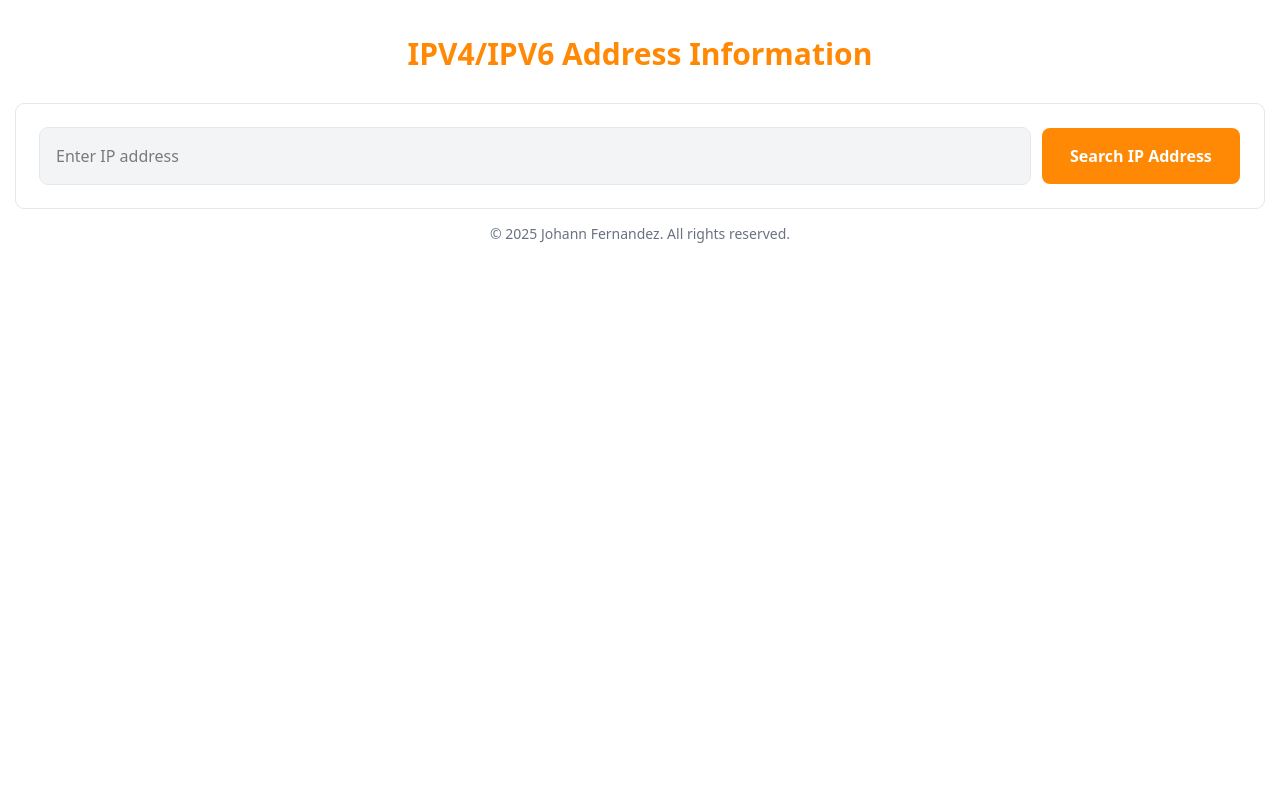
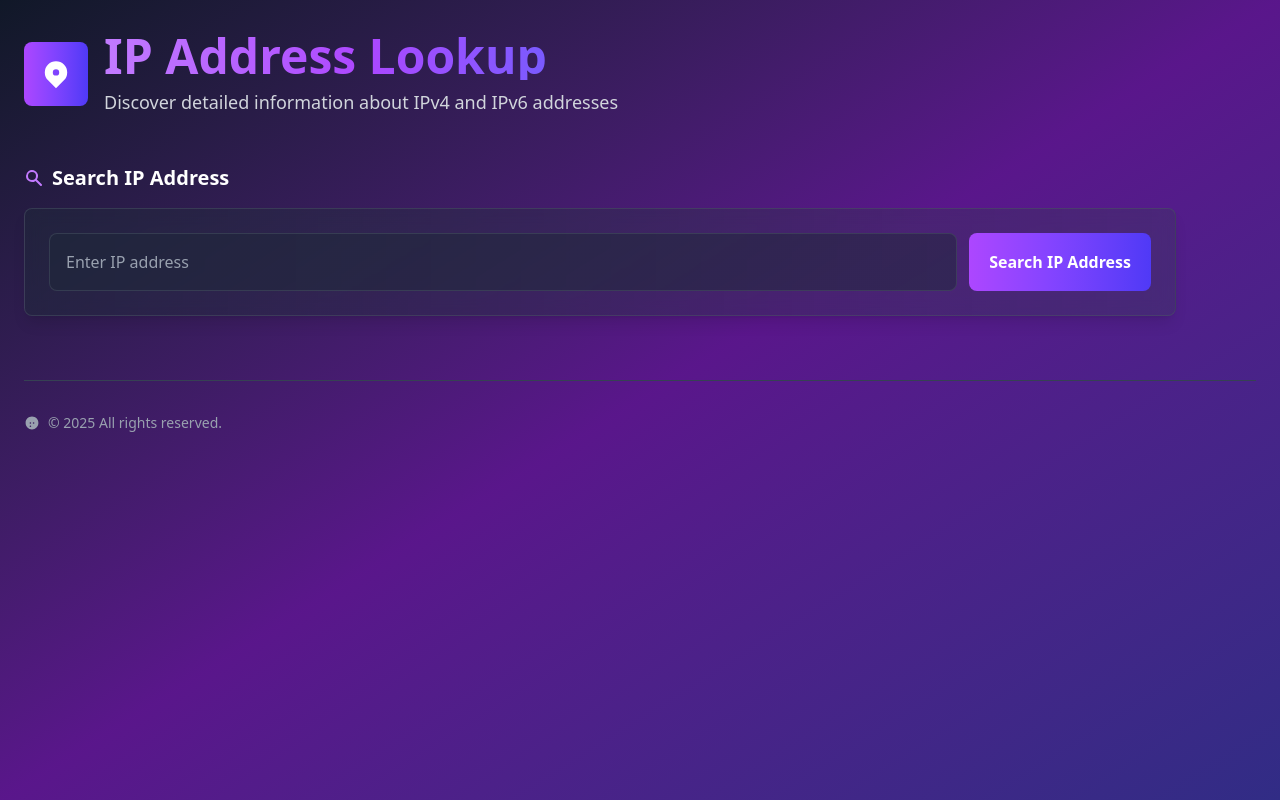
Before and after one commit to jsmadrid23/DEVASC, a React (Vite) app: page / in a window 1280 px wide. Built offline with nearby package versions, Linux system fonts and the light colour scheme.

Commit message:
updated frontend
pushed to main by accident but will clone to branch later

```diff
--- a/src/App.jsx
+++ b/src/App.jsx
@@ -22,31 +22,75 @@ function App() {
   };
 
   return (
-    <div className="container mx-auto p-4 mt-5">
-      <div className="text-center mb-8">
-        <h1 className="text-3xl font-bold text-orange-400">
-          IPV4/IPV6 Address Information
+    <div className="min-h-screen bg-gradient-to-br from-gray-900 via-purple-900 to-indigo-900 text-white">
+      <div className="container mx-auto px-6 py-8">
+        <header className="mb-12">
+          <div className="flex items-center mb-6">
+            <div className="w-16 h-16 bg-gradient-to-r from-purple-500 to-indigo-600 rounded-lg flex items-center justify-center mr-4">
+              <svg className="w-8 h-8 text-white" fill="currentColor" viewBox="0 0 20 20">
+                <path fillRule="evenodd" d="M5.05 4.05a7 7 0 119.9 9.9L10 18.9l-4.95-4.95a7 7 0 010-9.9zM10 11a2 2 0 100-4 2 2 0 000 4z" clipRule="evenodd" />
+              </svg>
+            </div>
+            <div>
+              <h1 className="text-4xl md:text-5xl font-bold bg-gradient-to-r from-purple-400 via-purple-500 to-indigo-500 bg-clip-text text-transparent">
+                IP Address Lookup
               </h1>
+              <p className="text-gray-300 text-lg mt-2">
+                Discover detailed information about IPv4 and IPv6 addresses
+              </p>
+            </div>
+          </div>
+        </header>
+
+        <div className="max-w-6xl">
+          <div className="mb-8">
+            <div className="flex items-center mb-4">
+              <svg className="w-5 h-5 text-purple-400 mr-2" fill="currentColor" viewBox="0 0 20 20">
+                <path fillRule="evenodd" d="M8 4a4 4 0 100 8 4 4 0 000-8zM2 8a6 6 0 1110.89 3.476l4.817 4.817a1 1 0 01-1.414 1.414l-4.816-4.816A6 6 0 012 8z" clipRule="evenodd" />
+              </svg>
+              <h2 className="text-xl font-semibold text-white">Search IP Address</h2>
+            </div>
+            <Search onSearch={handleSearch} />
           </div>
 
-      <Search onSearch={handleSearch} />
-
           {ipInfo && (
+            <div className="mb-8 animate-fadeIn">
+              <div className="flex items-center mb-4">
+                <svg className="w-5 h-5 text-green-400 mr-2" fill="currentColor" viewBox="0 0 20 20">
+                  <path fillRule="evenodd" d="M10 18a8 8 0 100-16 8 8 0 000 16zm3.707-9.293a1 1 0 00-1.414-1.414L9 10.586 7.707 9.293a1 1 0 00-1.414 1.414l2 2a1 1 0 001.414 0l4-4z" clipRule="evenodd" />
+                </svg>
+                <h2 className="text-xl font-semibold text-white">Results</h2>
+              </div>
               <Card title="IP Address Information" ipInfo={ipInfo} />
+            </div>
           )}
 
           {error && (
-        <div className="p-6 outline-1 outline-gray-200 rounded-lg hover:shadow-md transition-shadow duration-300 mb-4">
-          <h2 className="font-bold text-xl mb-2">IP Address information not found</h2>
-          <p className="text-gray-700 text-left italic">{error}</p>
+            <div className="mb-8 animate-fadeIn">
+              <div className="flex items-center mb-4">
+                <svg className="w-5 h-5 text-red-400 mr-2" fill="currentColor" viewBox="0 0 20 20">
+                  <path fillRule="evenodd" d="M10 18a8 8 0 100-16 8 8 0 000 16zM8.707 7.293a1 1 0 00-1.414 1.414L8.586 10l-1.293 1.293a1 1 0 101.414 1.414L10 11.414l1.293 1.293a1 1 0 001.414-1.414L11.414 10l1.293-1.293a1 1 0 00-1.414-1.414L10 8.586 8.707 7.293z" clipRule="evenodd" />
+                </svg>
+                <h2 className="text-xl font-semibold text-red-400">Error</h2>
+              </div>
+              <div className="p-6 bg-gradient-to-r from-red-900/50 to-red-800/30 border border-red-700/50 rounded-lg shadow-lg backdrop-blur-sm">
+                <p className="text-red-200">{error}</p>
+              </div>
             </div>
           )}
+        </div>
 
-      <p className="text-center text-gray-500 text-sm mt-4">
-        &copy; {new Date().getFullYear()} Johann Fernandez. All rights reserved.
-      </p>
+        <footer className="mt-16 pt-8 border-t border-gray-700">
+          <div className="flex items-center text-gray-400 text-sm">
+            <svg className="w-4 h-4 mr-2" fill="currentColor" viewBox="0 0 20 20">
+              <path fillRule="evenodd" d="M10 2C5.477 2 2 5.477 2 10s3.477 8 8 8 8-3.477 8-8-3.477-8-8-8zM8 11a1 1 0 100-2 1 1 0 000 2zm0 4a1 1 0 100-2 1 1 0 000 2zm4-4a1 1 0 100-2 1 1 0 000 2z" clipRule="evenodd" />
+            </svg>
+            <p>&copy; {new Date().getFullYear()} All rights reserved.</p>
           </div>
-  );
+        </footer>
+      </div>
+    </div>
+  )
 }
 
 export default App;
--- a/src/components/Card.jsx
+++ b/src/components/Card.jsx
@@ -2,10 +2,16 @@ import Map from "./Map";
 
 function Card({ title, ipInfo }) {
   return (
-    <div className="flex flex-col md:flex-row gap-4 ">
+    <div className="flex flex-col lg:flex-row gap-6">
 
-
-      <div className="md:w-1/2 w-full p-6 outline-1 outline-gray-200 rounded-lg hover:shadow-md transition-shadow duration-300 mb-4">
+      {/* Map Container */}
+      <div className="lg:w-1/2 w-full p-6 bg-gradient-to-r from-gray-800/50 to-gray-700/30 border border-gray-600/50 rounded-lg shadow-lg backdrop-blur-sm hover:shadow-xl hover:shadow-purple-500/10 transition-all duration-300">
+        <div className="flex items-center mb-4">
+          <svg className="w-5 h-5 text-purple-400 mr-2" fill="currentColor" viewBox="0 0 20 20">
+            <path fillRule="evenodd" d="M5.05 4.05a7 7 0 119.9 9.9L10 18.9l-4.95-4.95a7 7 0 010-9.9zM10 11a2 2 0 100-4 2 2 0 000 4z" clipRule="evenodd" />
+          </svg>
+          <h3 className="text-lg font-semibold text-white">Location Map</h3>
+        </div>
         <Map
           latitude={ipInfo.latitude}
           longitude={ipInfo.longitude}
@@ -14,19 +20,48 @@ function Card({ title, ipInfo }) {
         />
       </div>
 
-
-      <div className="md:w-1/2 w-full p-6 outline-1 outline-gray-200 rounded-lg hover:shadow-md transition-shadow duration-300 mb-4">
-        <div className="font-bold text-xl mb-4">{title}</div>
-        <ul className="space-y-2 text-gray-700 text-left">
-          <li><strong>IP:</strong> {ipInfo.ip}</li>
-          <li><strong>Version:</strong> {ipInfo.version}</li>
-          <li><strong>Country:</strong> {ipInfo.country} ({ipInfo.country_code})</li>
-          <li><strong>Region:</strong> {ipInfo.region}</li>
-          <li><strong>City:</strong> {ipInfo.city}</li>
-          <li><strong>ISP:</strong> {ipInfo.org}</li>
-          <li><strong>ASN:</strong> {ipInfo.asn}</li>
-          <li><strong>Coordinates:</strong> {ipInfo.latitude}, {ipInfo.longitude}</li>
-        </ul>
+      {/* Information Container */}
+      <div className="lg:w-1/2 w-full p-6 bg-gradient-to-r from-gray-800/50 to-gray-700/30 border border-gray-600/50 rounded-lg shadow-lg backdrop-blur-sm hover:shadow-xl hover:shadow-purple-500/10 transition-all duration-300">
+        <div className="flex items-center mb-6">
+          <svg className="w-5 h-5 text-indigo-400 mr-2" fill="currentColor" viewBox="0 0 20 20">
+            <path fillRule="evenodd" d="M18 10a8 8 0 11-16 0 8 8 0 0116 0zm-7-4a1 1 0 11-2 0 1 1 0 012 0zM9 9a1 1 0 000 2v3a1 1 0 001 1h1a1 1 0 100-2v-3a1 1 0 00-1-1H9z" clipRule="evenodd" />
+          </svg>
+          <h3 className="text-lg font-semibold text-white">{title}</h3>
+        </div>
+        <div className="grid gap-3">
+          <div className="flex justify-between items-center p-3 bg-gray-700/30 rounded-lg border border-gray-600/30">
+            <span className="text-gray-300 font-medium">IP Address:</span>
+            <span className="text-purple-300 font-mono">{ipInfo.ip}</span>
+          </div>
+          <div className="flex justify-between items-center p-3 bg-gray-700/30 rounded-lg border border-gray-600/30">
+            <span className="text-gray-300 font-medium">Version:</span>
+            <span className="text-indigo-300">IPv{ipInfo.version}</span>
+          </div>
+          <div className="flex justify-between items-center p-3 bg-gray-700/30 rounded-lg border border-gray-600/30">
+            <span className="text-gray-300 font-medium">Country:</span>
+            <span className="text-green-300">{ipInfo.country} ({ipInfo.country_code})</span>
+          </div>
+          <div className="flex justify-between items-center p-3 bg-gray-700/30 rounded-lg border border-gray-600/30">
+            <span className="text-gray-300 font-medium">Region:</span>
+            <span className="text-blue-300">{ipInfo.region}</span>
+          </div>
+          <div className="flex justify-between items-center p-3 bg-gray-700/30 rounded-lg border border-gray-600/30">
+            <span className="text-gray-300 font-medium">City:</span>
+            <span className="text-cyan-300">{ipInfo.city}</span>
+          </div>
+          <div className="flex justify-between items-center p-3 bg-gray-700/30 rounded-lg border border-gray-600/30">
+            <span className="text-gray-300 font-medium">ISP:</span>
+            <span className="text-yellow-300">{ipInfo.org}</span>
+          </div>
+          <div className="flex justify-between items-center p-3 bg-gray-700/30 rounded-lg border border-gray-600/30">
+            <span className="text-gray-300 font-medium">ASN:</span>
+            <span className="text-pink-300">{ipInfo.asn}</span>
+          </div>
+          <div className="flex justify-between items-center p-3 bg-gray-700/30 rounded-lg border border-gray-600/30">
+            <span className="text-gray-300 font-medium">Coordinates:</span>
+            <span className="text-orange-300 font-mono">{ipInfo.latitude}, {ipInfo.longitude}</span>
+          </div>
+        </div>
       </div>
 
     </div>
--- a/src/components/Search.jsx
+++ b/src/components/Search.jsx
@@ -13,18 +13,18 @@ function Search({ onSearch }) {
   return (
     <form
       onSubmit={handleSubmit}
-      className="flex p-6 outline-1 outline-gray-200 rounded-lg transition-shadow duration-300 mb-4"
+      className="flex p-6 bg-gradient-to-r from-gray-800/50 to-gray-700/30 border border-gray-600/50 rounded-lg shadow-lg backdrop-blur-sm transition-all duration-500 mb-4 hover:shadow-2xl hover:shadow-purple-500/20 hover:border-gray-500/80 hover:from-gray-700/60 hover:to-gray-600/40 hover:scale-[1.02]"
     >
       <input
         type="text"
         placeholder="Enter IP address"
         value={input}
         onChange={(e) => setInput(e.target.value)}
-        className="p-4 bg-gray-100 outline-1 outline-gray-200 rounded-lg basis-5/6 me-3"
+        className="p-4 bg-gray-800/50 border border-gray-600/50 text-white placeholder-gray-400 rounded-lg basis-5/6 me-3 focus:outline-none focus:ring-2 focus:ring-purple-500 focus:border-transparent transition-all duration-300 hover:bg-gray-700/70 hover:border-purple-500/40 hover:shadow-lg hover:shadow-purple-500/10 hover:scale-[1.01]"
       />
       <button
         type="submit"
-        className="p-4 bg-orange-400 rounded-lg basis-1/6 hover:shadow-md hover:shadow-orange-300 transition-shadow duration-300"
+        className="p-4 bg-gradient-to-r from-purple-500 to-indigo-600 rounded-lg basis-1/6 hover:from-purple-400 hover:to-indigo-500 hover:shadow-2xl hover:shadow-purple-500/40 hover:scale-105 hover:-translate-y-1 transition-all duration-300 focus:outline-none focus:ring-2 focus:ring-purple-500 active:scale-95"
       >
         <p className="text-white text-center font-bold">Search IP Address</p>
       </button>
```
Also changed, not shown: requirements.txt (added). Lines whose indentation alone changed are shown as unchanged.
